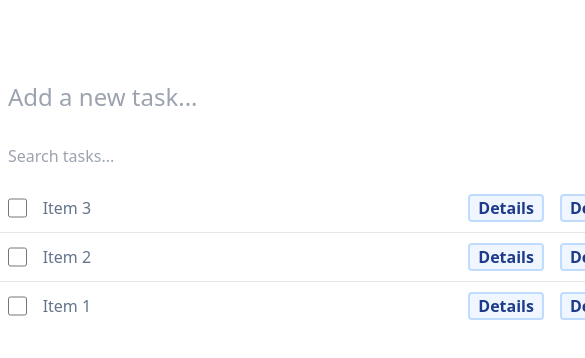
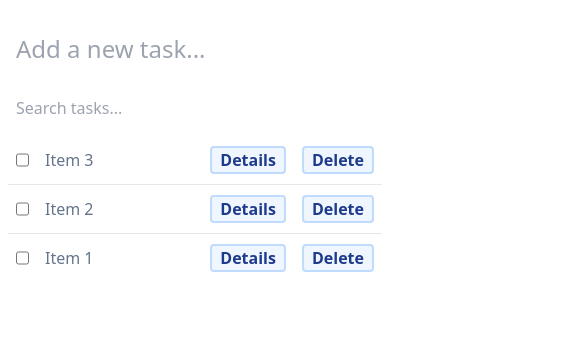
Before and after one commit to thomsz/phoenix, a Vue app in the folder client/: page / in a window 390 px wide. Shown: the top 358 px of the page, 585 px wide, since content can reach past the window. Built offline with nearby package versions, Linux system fonts and the light colour scheme.

Commit message:
feat: add mobile responsiveness

```diff
--- a/client/src/views/MainTodos.vue
+++ b/client/src/views/MainTodos.vue
@@ -106,6 +106,6 @@ export default defineComponent({
 
 <style>
 main {
-  @apply w-[40rem] mx-auto my-16 flex flex-col space-y-4;
+  @apply md:w-[40rem] px-2 md:px-0 mx-auto my-4 md:my-16 flex flex-col space-y-4;
 }
 </style>
```
